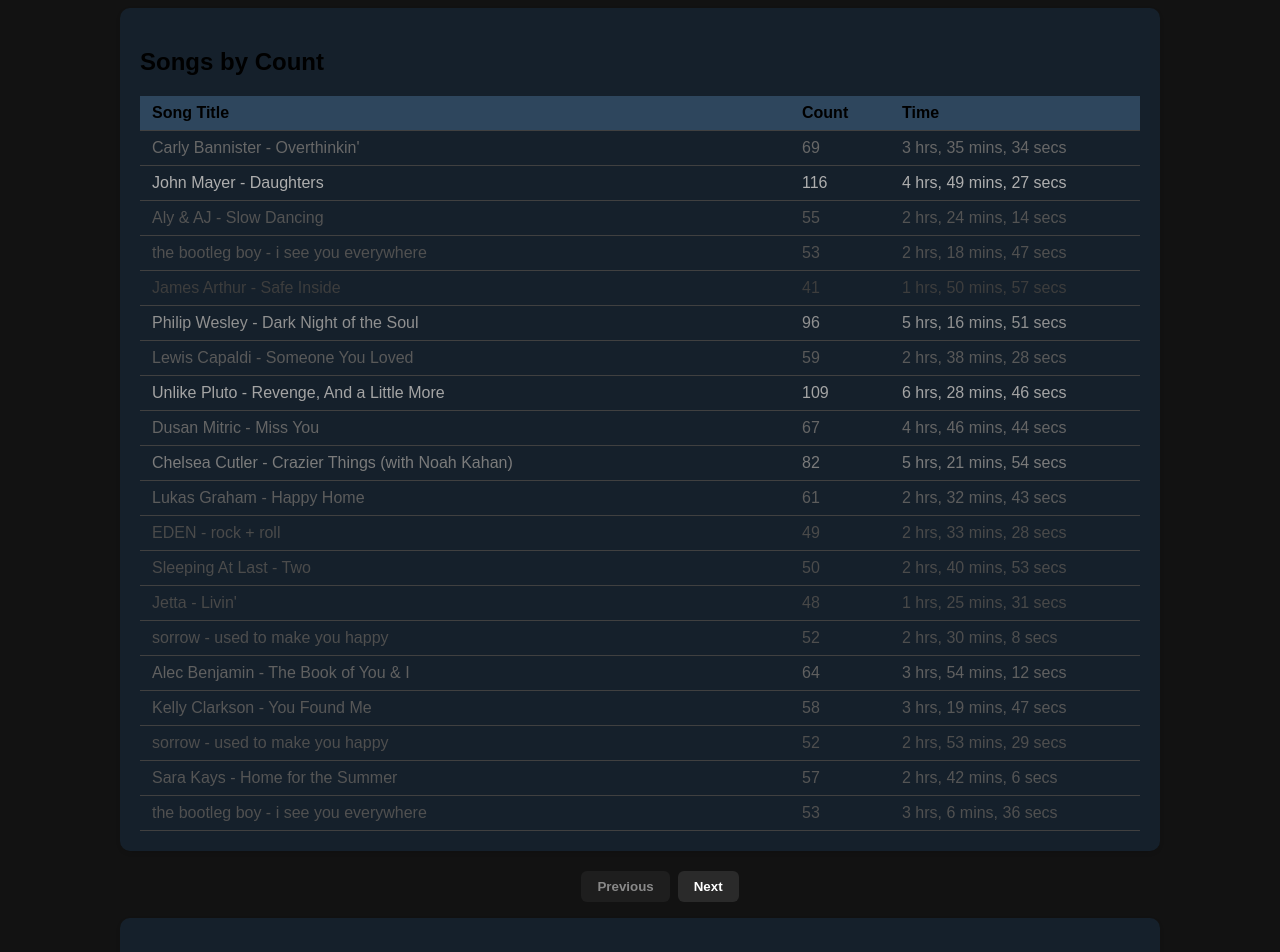
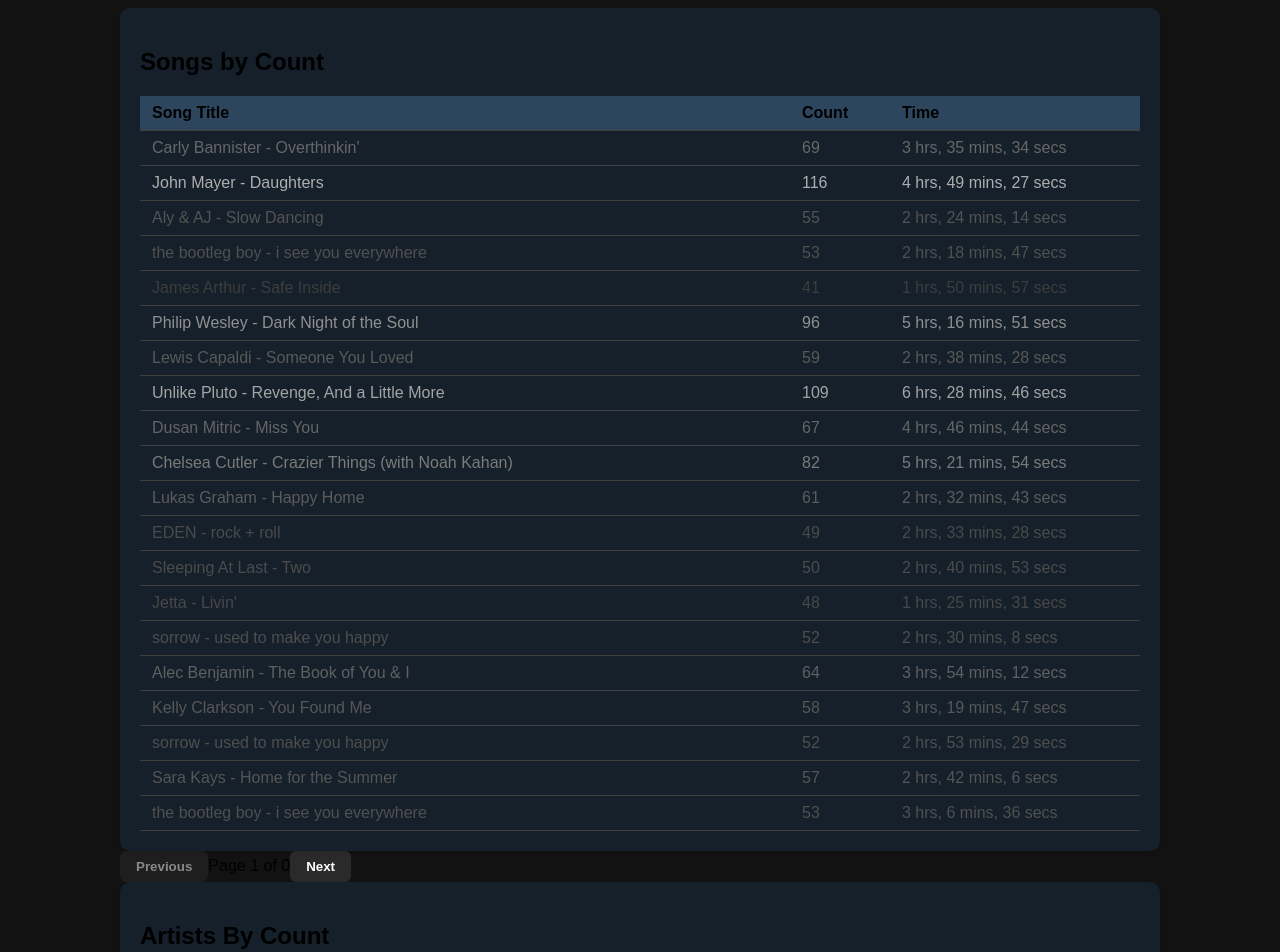
Before and after one commit to jdoofey/musicTaste, a React (Create React App) app in the folder app/: page / in a window 1280 px wide. Shown: the top 952 px of the page. Built offline with nearby package versions, Linux system fonts and the light colour scheme.

Commit message:
styling changes

```diff
--- a/app/public/styles.css
+++ b/app/public/styles.css
@@ -71,7 +71,7 @@
   background-color: #f2f2f2;
 }
 
-.pagination button {
+.pagination-button {
   background-color: rgba(255, 255, 255, 0.1);
   border: none;
   border-radius: 6px;
--- a/app/src/App.js
+++ b/app/src/App.js
@@ -27,7 +27,7 @@
         const mergedData = dataPromises.reduce((acc, jsonData) => acc.concat(jsonData), []);
         setData(mergedData);
 
-        // Calculate song and artist counts
+
         const songCounts = {};
         const artistCounts = {};
 
@@ -46,7 +46,6 @@
           }
         });
 
-        // Now, you can set songCounts and artistCounts in the state or use them directly as needed.
       } catch (error) {
         console.error('Error fetching data:', error);
       }
@@ -64,7 +63,7 @@
         currentPage={currentSongPage}
         itemsPerPage={itemsPerPage}
         onPageChange={setCurrentSongPage}
-        totalPages={Math.ceil(Object.keys(songCounts).length / itemsPerPage)} // Pass totalPages here
+        totalPages={Math.ceil(Object.keys(songCounts).length / itemsPerPage)}
       />
       <Pagination
         currentPage={currentSongPage}
@@ -76,7 +75,7 @@
         currentPage={currentArtistPage}
         itemsPerPage={itemsPerPage}
         onPageChange={setCurrentArtistPage}
-        totalPages={Math.ceil(Object.keys(artistCounts).length / itemsPerPage)} // Pass totalPages here
+        totalPages={Math.ceil(Object.keys(artistCounts).length / itemsPerPage)}
       />
       <Pagination
         currentPage={currentArtistPage}
--- a/app/src/components/ArtistCount.js
+++ b/app/src/components/ArtistCount.js
@@ -1,5 +1,4 @@
 import React from "react";
-import Pagination from './Pagination';
 
 const ArtistCountTable = ({ data, currentPage, itemsPerPage, onPageChange, totalPages }) => {
 
@@ -55,7 +54,7 @@
         <tbody>
           {artistToDisplay.map((artistKey, index) => {
             const count = artistCounts[artistKey];
-            const colorValue = Math.min(255, (count / 900) * 200); // Adjusted color value
+            const colorValue = Math.min(255, (count / 900) * 200); // Adjust color value
 
 
             const textColor = `rgb(${colorValue}, ${colorValue}, ${colorValue})`;
--- a/app/src/components/Pagination.js
+++ b/app/src/components/Pagination.js
@@ -1,37 +1,26 @@
 import React from 'react'
 
 const Pagination = ({currentPage, totalPages, onPageChange}) => {
-  const pageNumbers = [...Array(totalPages).keys()].map((num) => num + 1);
 
   return (
     <div>
-      <ul className="pagination">
-        <li
-          className={`page-item ${currentPage === 1 ? 'disabled' : ''}`}
+        <button
+          className={`pagination-button ${currentPage === 1 ? 'disabled-button' : ''}`}
           onClick={() => onPageChange(currentPage - 1)}
+          disabled={currentPage === 1}
         >
-          <button
-            onClick={() => onPageChange(currentPage - 1)}
-            disabled={currentPage === 1}
-            className={`pagination-button ${currentPage === 1 ? 'disabled-button' : ''}`}
-          >Previous</button>
-        </li>
-        {pageNumbers.map((page) => (
-          <li
-            key={page}
-            className={`page-item ${currentPage === page ? 'active' : ''}`}
-            onClick={() => onPageChange(page)}
-          >
-            <button className="page-link">{page}</button>
-          </li>
-        ))}
-        <li
-          className={`page-item ${currentPage === totalPages ? 'disabled' : ''}`}
+          Previous
+        </button>
+        <span className="pagination-info">
+          Page {currentPage} of {totalPages}
+        </span>
+        <button
+          className="pagination-button"
           onClick={() => onPageChange(currentPage + 1)}
+          disabled={currentPage === totalPages}
         >
-          <button className="page-link">Next</button>
-        </li>
-      </ul>
+          Next
+        </button>
     </div>
   );
 };
--- a/app/src/components/SongCount.js
+++ b/app/src/components/SongCount.js
@@ -1,5 +1,4 @@
 import React from 'react'
-import Pagination from './Pagination';
 
 const SongCountTable = ({ data, currentPage, itemsPerPage, onPageChange, totalPages }) => {
 
```
